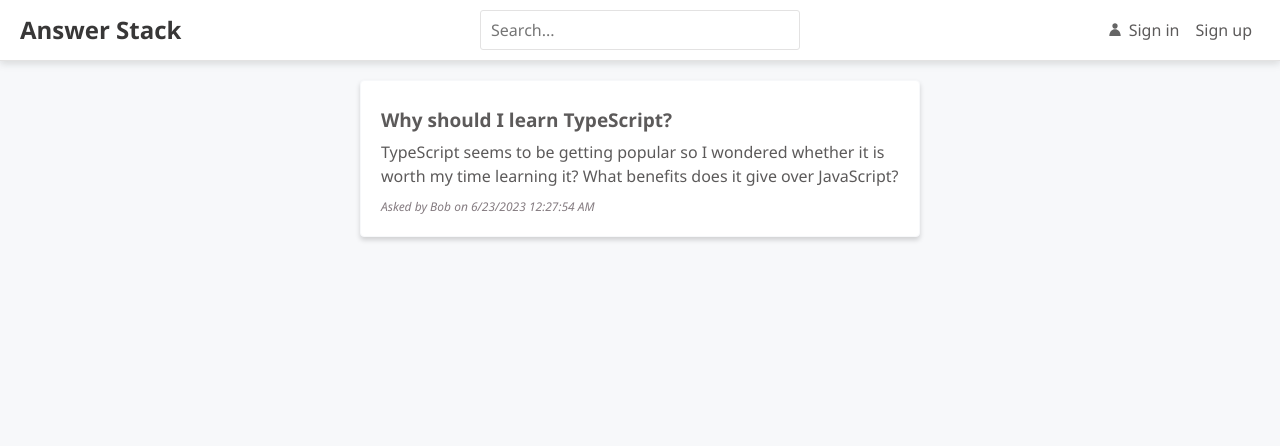
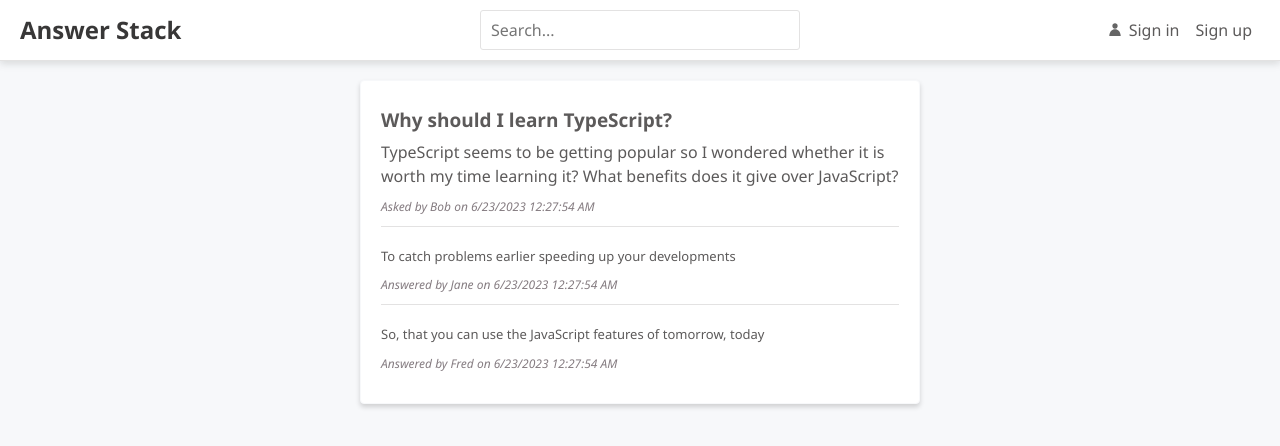
Before and after one commit to ikembakwem/answer-stack, a React (Vite) app: page /questions/1 in a window 1280 px wide. Shown: the top 446 px of the page. Built offline with nearby package versions, Linux system fonts and the light colour scheme.

Commit message:
Added Answer and AnswerList component

```diff
--- a/src/Styles.ts
+++ b/src/Styles.ts
@@ -14,3 +14,9 @@ export const accent2 = "#efd197";
 export const fontfamily =
   "'Segoe UI', 'Helvetica Neue', 'sans-serif'";
 export const fontSize = "16px";
+
+export const AuthorAndTime = styled.div`
+  font-size: 12px;
+  font-style: italic;
+  color: ${gray3};
+`;
--- /dev/null
+++ b/src/ui/components/Answer.tsx
@@ -0,0 +1,27 @@
+import { FC } from "react";
+import { AnswerData } from "../../QuestionsData";
+import { AuthorAndTime } from "../../Styles";
+import styled from "@emotion/styled";
+
+interface Props {
+  data: AnswerData;
+}
+
+export const Answer: FC<Props> = ({ data }) => (
+  <Wrapper>
+    <Content>{data.content}</Content>
+    <AuthorAndTime>
+      {`Answered by ${
+        data.userName
+      } on ${data.created.toLocaleDateString()} ${data.created.toLocaleTimeString()}`}
+    </AuthorAndTime>
+  </Wrapper>
+);
+
+const Wrapper = styled.div`
+  padding: 10px 0;
+`;
+const Content = styled.div`
+  padding: 10px 0;
+  font-size: 13px;
+`;
--- /dev/null
+++ b/src/ui/components/AnswerList.tsx
@@ -0,0 +1,27 @@
+import { FC } from "react";
+import { AnswerData } from "../../QuestionsData";
+import { Answer } from "./Answer";
+import styled from "@emotion/styled";
+import { gray5 } from "../../Styles";
+
+interface Props {
+  data: AnswerData[];
+}
+
+export const AnswerList: FC<Props> = ({ data }) => (
+  <ul>
+    {data.map((answer) => (
+      <AnswerContent key={answer.answerId}>
+        <Answer data={answer} />
+      </AnswerContent>
+    ))}
+  </ul>
+);
+
+const Wrapper = styled.ul`
+  margin: 10px 0;
+`;
+
+const AnswerContent = styled.li`
+  border-top: 1px solid ${gray5};
+`;
--- a/src/ui/components/Question.tsx
+++ b/src/ui/components/Question.tsx
@@ -1,7 +1,11 @@
 import styled from "@emotion/styled";
 import { QuestionData } from "../../QuestionsData";
 import { FC } from "react";
-import { gray2, gray3 } from "../../Styles";
+import {
+  AuthorAndTime,
+  gray2,
+  gray3,
+} from "../../Styles";
 import { Link } from "react-router-dom";
 
 interface Props {
@@ -54,9 +58,3 @@ const Content = styled.div`
 const QuestionLink = styled(Link)`
   color: ${gray2};
 `;
-
-const AuthorAndTime = styled.div`
-  font-size: 12px;
-  font-style: italic;
-  color: ${gray3};
-`;
--- a/src/ui/pages/QuestionPage.tsx
+++ b/src/ui/pages/QuestionPage.tsx
@@ -6,7 +6,12 @@ import {
 } from "../../QuestionsData";
 import { useEffect, useState } from "react";
 import styled from "@emotion/styled";
-import { gray3, gray6 } from "../../Styles";
+import {
+  AuthorAndTime,
+  gray3,
+  gray6,
+} from "../../Styles";
+import { AnswerList } from "../components/AnswerList";
 
 export const QuestionPage = () => {
   const [question, setQuestion] =
@@ -36,11 +41,14 @@ export const QuestionPage = () => {
         {question !== null && (
           <>
             <Content>{question.content}</Content>
-            <AuthorAndTime>
-              {`Asked by ${
-                question.userName
-              } on ${question.created.toLocaleDateString()} ${question.created.toLocaleTimeString()}`}
-            </AuthorAndTime>
+            <PaddingX>
+              <AuthorAndTime>
+                {`Asked by ${
+                  question.userName
+                } on ${question.created.toLocaleDateString()} ${question.created.toLocaleTimeString()}`}
+              </AuthorAndTime>
+            </PaddingX>
+            <AnswerList data={question.answers} />
           </>
         )}
       </Container>
@@ -48,11 +56,8 @@ export const QuestionPage = () => {
   );
 };
 
-const AuthorAndTime = styled.div`
-  margin-top: 10px;
-  font-size: 12px;
-  font-style: italic;
-  color: ${gray3};
+const PaddingX = styled.div`
+  padding: 10px 0;
 `;
 
 const Content = styled.p`
```
